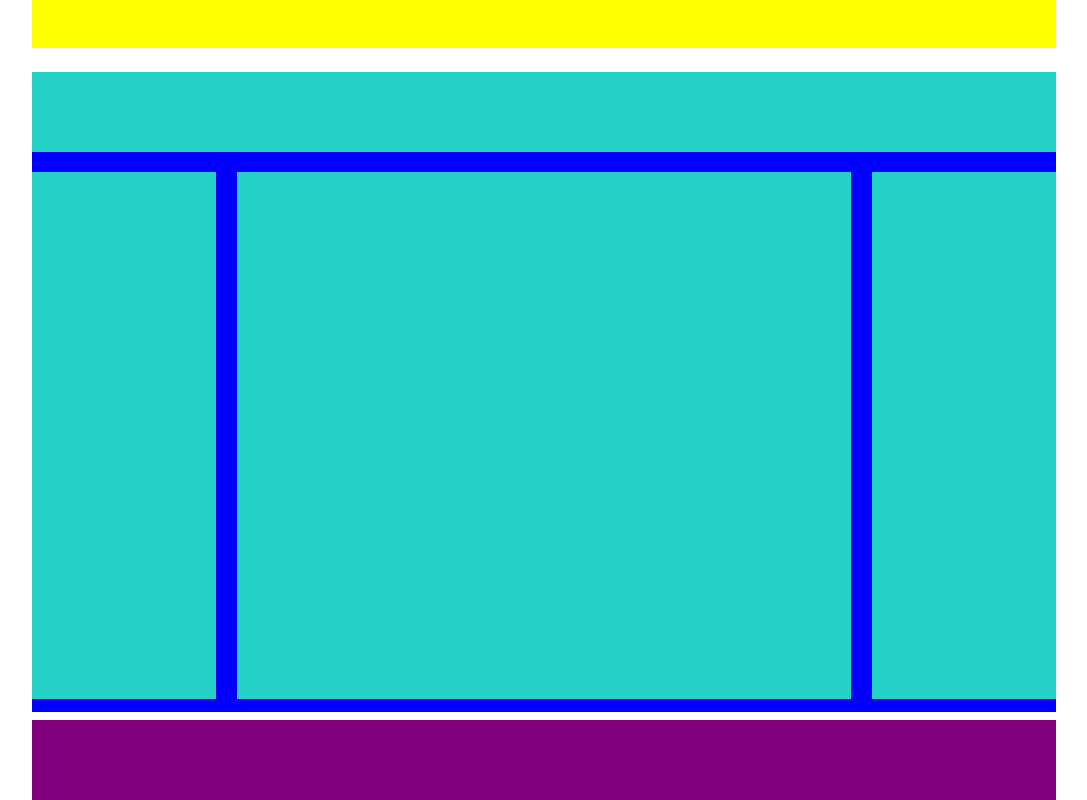
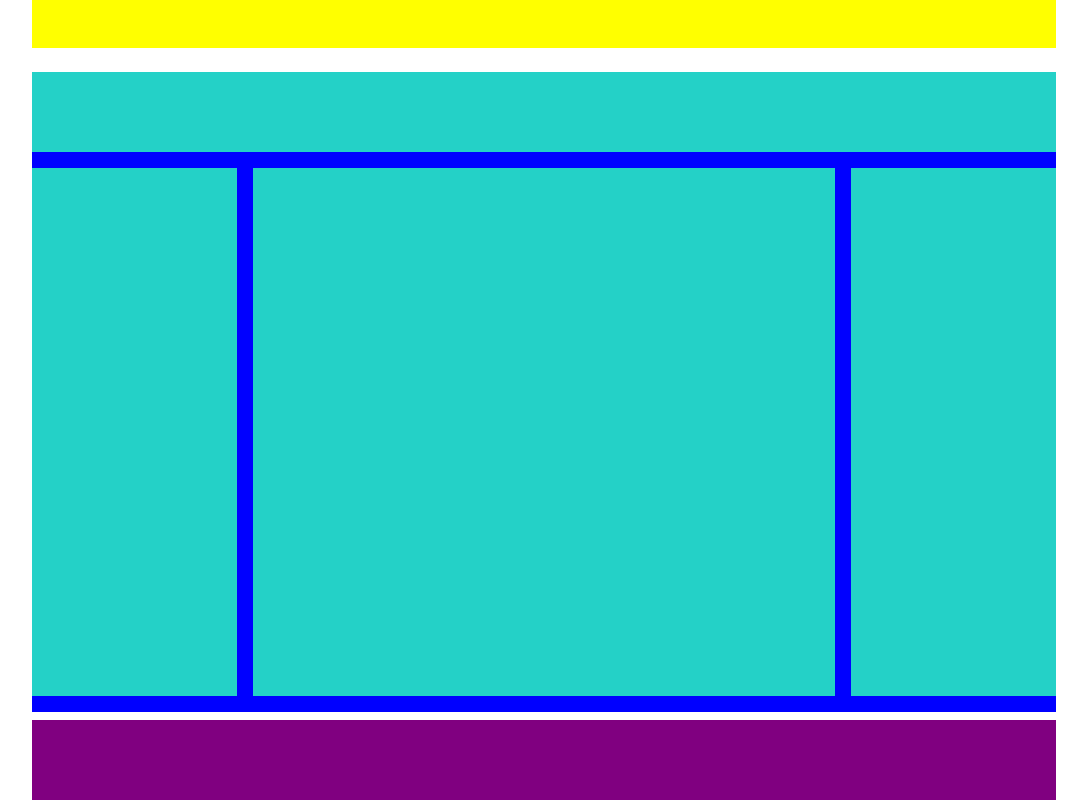
Before and after one commit to edoardomalfatto/htmlcss-struttura-wp, a plain HTML site: page index.html in a window 1280 px wide. Shown: the part 616-1416 px from the top of the page, without its empty margins (96-1183 px from the left). Drawn offline with Linux system fonts and the light colour scheme.

Commit message:
aggiornata struttura responsive

```diff
--- a/css/master.css
+++ b/css/master.css
@@ -33,26 +33,26 @@ section {
   width: 100%;
   background-color: blue;
 }
-.main_container::after{
+.main_container::after {
   content: "";
   display: table;
   clear:both;
 }
 .maincontent.right ,
 .maincontent.left {
-height: 94%;
-width: 18%;
+float:left;
+height: calc(100% - 4vh);
+width: 20%;
 background-color: rgb(36, 209, 199);
-float:left;
-margin-top: 2%;
-margin-bottom: 2%;
+margin-top: 2vh;
+margin-bottom: 2vh;
 }
 .maincontent.center {
-  height: 94%;
-  width: 60%;
+  float:left;
+  height: calc(100% - 4vh);
+  width: calc(60% - 4vh) ;
   background-color: rgb(36, 209, 199);
-  float:left;
-  margin:2%;
+  margin:2vh;
 }
 
 footer {
```
Also changed, not shown: index.html (+1 -2 lines).
